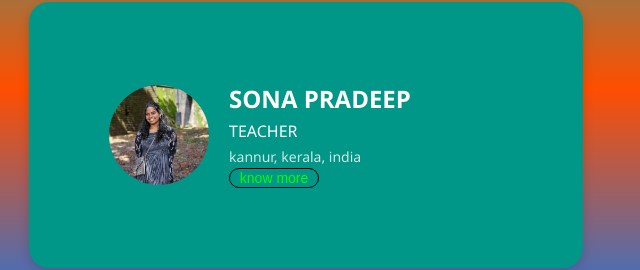
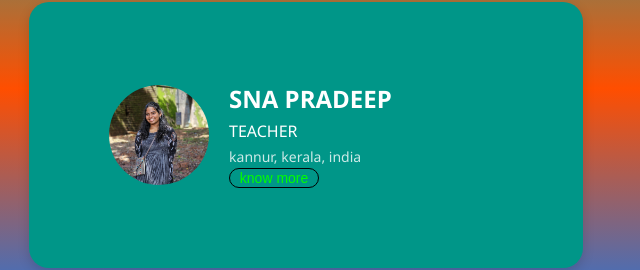
Before and after one commit to anuttananugrah/sona, a plain HTML site: page index.html in a window 1280 px wide. Shown: the part 178-448 px from the top of the page, 334-974 px from the left. Drawn offline with Linux system fonts and the light colour scheme.

Commit message:
sona name changed

```diff
--- a/index.html
+++ b/index.html
@@ -167,7 +167,7 @@
         <div class="profile-card bg-teal">
           <img src="picture/sona.jpg" alt="Sona">
           <div class="profile-details">
-            <div class="profile-name">SONA PRADEEP</div>
+            <div class="profile-name">SNA PRADEEP</div>
             <div class="profile-title">TEACHER</div>
             <div class="profile-location">kannur, kerala, india</div>
             <div class="sona1">
```
